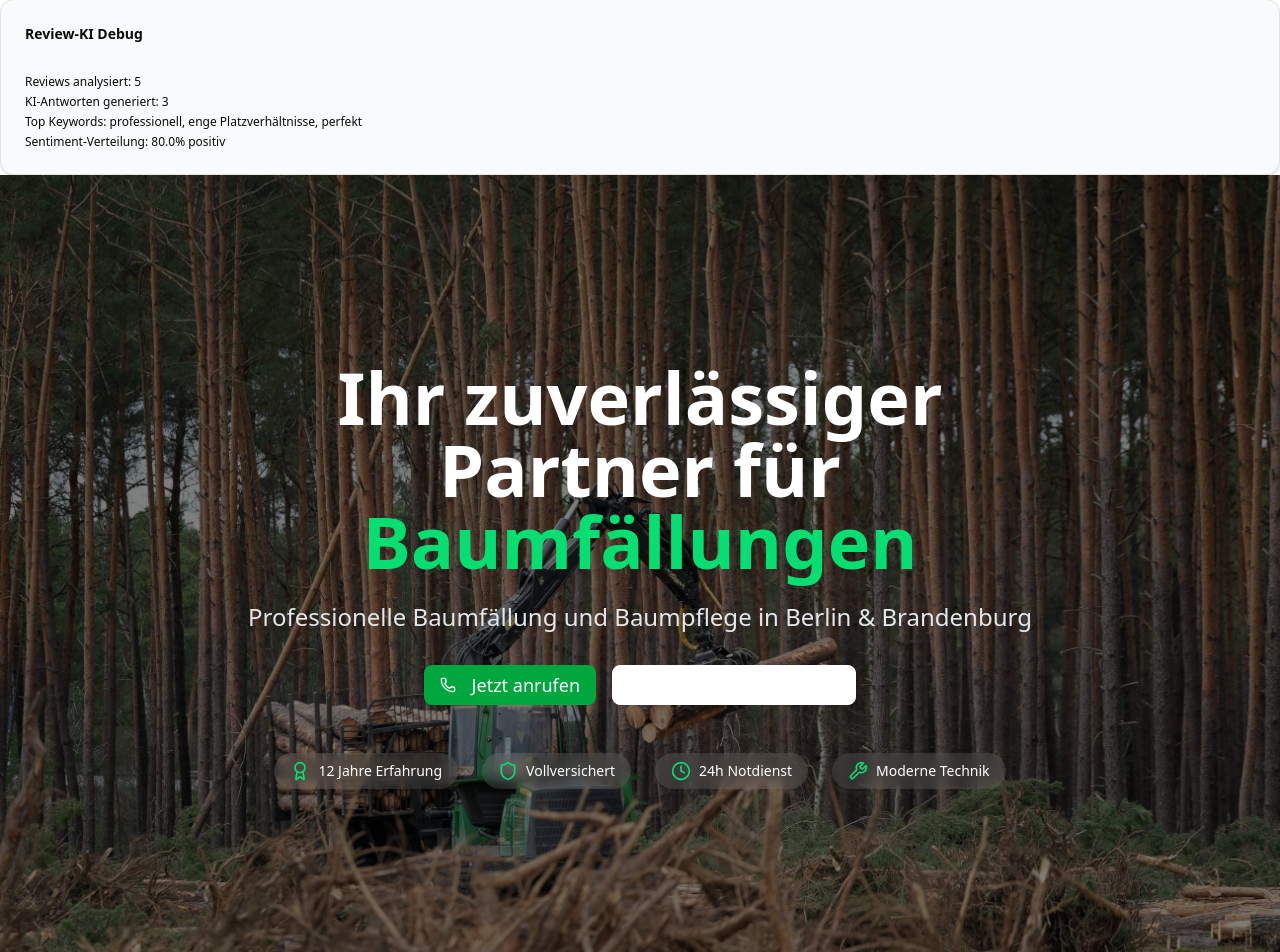
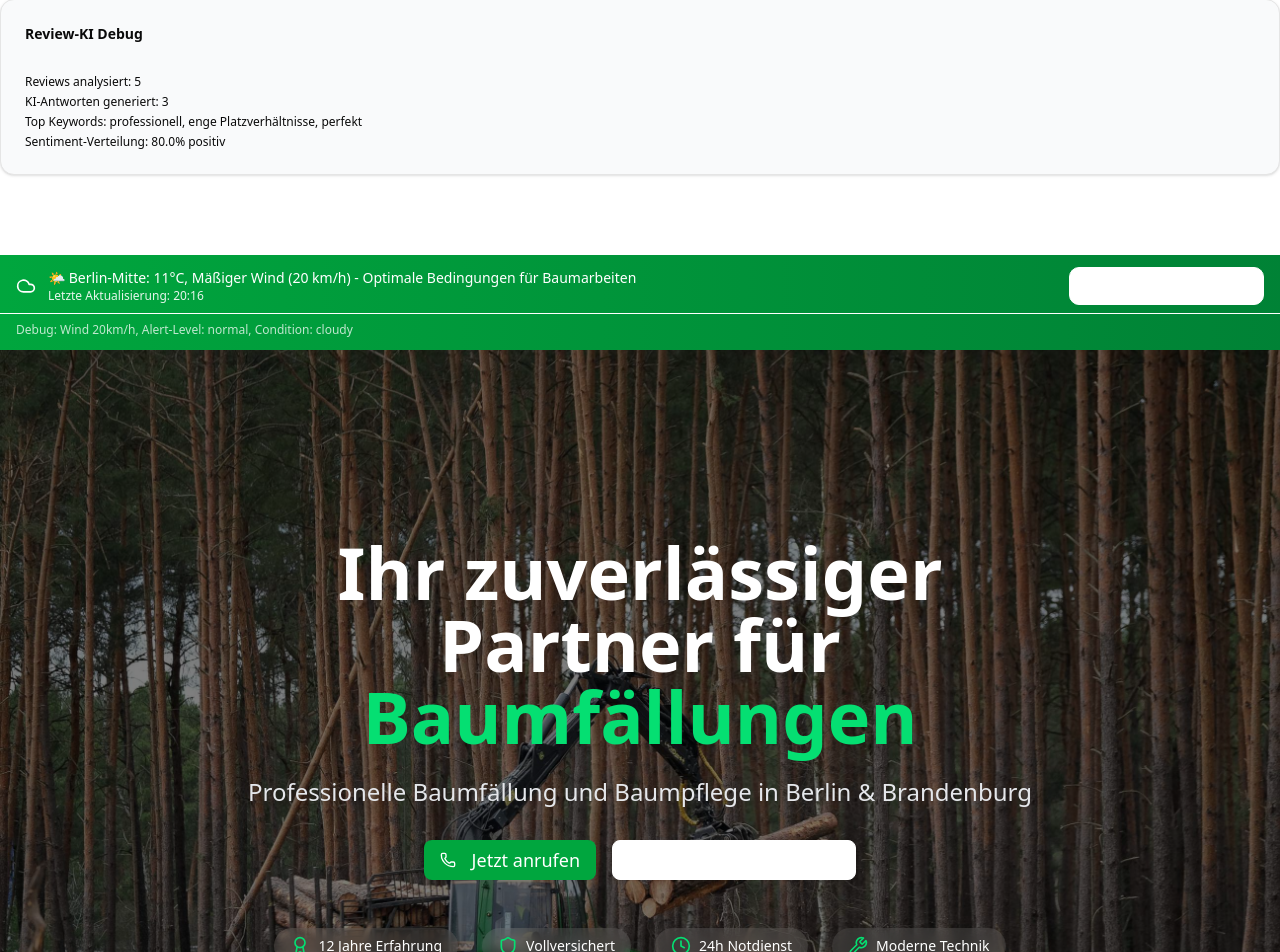
Before and after one commit to baumfaeller24/baumfaeller24_website2, a React (Vite) app: page / in a window 1280 px wide. Shown: the part 5342-6294 px from the top of the page. Built offline with nearby package versions, Linux system fonts and the light colour scheme; no server answers.

Commit message:
Add WeatherBanner: Real-time weather integration with storm warning system

```diff
--- a/src/App.jsx
+++ b/src/App.jsx
@@ -8,6 +8,7 @@ import SeasonalContentAI from './components/SeasonalContentAI.jsx'
 import HyperlocalContentAI from './components/HyperlocalContentAI.jsx'
 import CompetitorMonitoringAI from './components/CompetitorMonitoringAI.jsx'
 import ReviewManagementAI from './components/ReviewManagementAI.jsx'
+import WeatherBanner from './components/WeatherBanner.jsx'
 import './App.css'
 import heroBackground from './assets/hero-background.jpg'
 import treeEquipment from './assets/tree-equipment.jpg'
@@ -98,6 +99,11 @@ function App() {
           </div>
         </div>
       </nav>
+
+      {/* Weather Banner - Dynamic weather integration */}
+      <div className="pt-20"> {/* Account for fixed navigation */}
+        <WeatherBanner />
+      </div>
 
       {/* Hero Section */}
       <section id="home" className="relative h-screen flex items-center justify-center overflow-hidden">
--- /dev/null
+++ b/src/components/WeatherBanner.jsx
@@ -0,0 +1,218 @@
+import React, { useState, useEffect } from 'react';
+import { Cloud, CloudRain, Sun, Wind, AlertTriangle, Phone } from 'lucide-react';
+
+const WeatherBanner = () => {
+  const [weather, setWeather] = useState(null);
+  const [alertLevel, setAlertLevel] = useState('normal');
+  const [loading, setLoading] = useState(true);
+
+  // Simulierte Wetterdaten für Demo (später durch echte API ersetzen)
+  const simulateWeatherData = () => {
+    const currentHour = new Date().getHours();
+    const isStormySeason = true; // Herbst/Winter
+
+    // Simuliere verschiedene Wetterbedingungen basierend auf Tageszeit
+    let windSpeed, temperature, condition;
+
+    if (currentHour >= 6 && currentHour <= 18) {
+      // Tagsüber - moderate Bedingungen
+      windSpeed = Math.random() * 30 + 10; // 10-40 km/h
+      temperature = Math.random() * 10 + 12; // 12-22°C
+      condition = windSpeed > 25 ? 'windy' : 'partly-cloudy';
+    } else {
+      // Nachts - potentiell stürmischer
+      windSpeed = Math.random() * 40 + 20; // 20-60 km/h
+      temperature = Math.random() * 8 + 8; // 8-16°C
+      condition = windSpeed > 45 ? 'storm' : windSpeed > 30 ? 'windy' : 'cloudy';
+    }
+
+    // Gelegentlich Sturm simulieren (10% Chance)
+    if (Math.random() < 0.1 && isStormySeason) {
+      windSpeed = Math.random() * 30 + 50; // 50-80 km/h
+      condition = 'storm';
+    }
+
+    return {
+      location: 'Berlin-Mitte',
+      temperature: Math.round(temperature),
+      windSpeed: Math.round(windSpeed),
+      condition,
+      description: getWeatherDescription(condition, windSpeed),
+      timestamp: new Date().toLocaleTimeString('de-DE', {
+        hour: '2-digit',
+        minute: '2-digit'
+      })
+    };
+  };
+
+  const getWeatherDescription = (condition, windSpeed) => {
+    if (windSpeed > 50) return 'Sturm';
+    if (windSpeed > 30) return 'Starker Wind';
+    if (windSpeed > 15) return 'Mäßiger Wind';
+    return 'Leichter Wind';
+  };
+
+  const determineAlertLevel = (windSpeed) => {
+    if (windSpeed > 50) return 'storm';
+    if (windSpeed > 30) return 'warning';
+    return 'normal';
+  };
+
+  const getWeatherIcon = (condition) => {
+    switch (condition) {
+      case 'storm':
+        return <Wind className="w-5 h-5 animate-bounce" />;
+      case 'windy':
+        return <Wind className="w-5 h-5" />;
+      case 'rainy':
+        return <CloudRain className="w-5 h-5" />;
+      case 'cloudy':
+        return <Cloud className="w-5 h-5" />;
+      default:
+        return <Sun className="w-5 h-5" />;
+    }
+  };
+
+  const getAlertContent = (weather, level) => {
+    const { location, temperature, windSpeed, description, timestamp } = weather;
+
+    switch (level) {
+      case 'storm':
+        return {
+          icon: <AlertTriangle className="w-5 h-5 animate-pulse" />,
+          message: `🚨 STURMWARNUNG ${location}: ${temperature}°C, ${description} (${windSpeed} km/h) - NOTDIENST AKTIVIERT!`,
+          cta: 'NOTFALL HOTLINE',
+          ctaIcon: <Phone className="w-4 h-4" />,
+          phone: '030 65 94 00 49',
+          bgClass: 'bg-gradient-to-r from-red-600 to-red-700 text-white',
+          pulseClass: 'animate-pulse'
+        };
+
+      case 'warning':
+        return {
+          icon: <AlertTriangle className="w-5 h-5" />,
+          message: `⚠️ ${location}: ${temperature}°C, ${description} (${windSpeed} km/h) - Erhöhte Vorsicht bei Baumarbeiten`,
+          cta: 'Sicherheitscheck buchen',
+          ctaIcon: <Wind className="w-4 h-4" />,
+          phone: '030 65 94 00 49',
+          bgClass: 'bg-gradient-to-r from-orange-500 to-orange-600 text-white',
+          pulseClass: ''
+        };
+
+      default:
+        return {
+          icon: getWeatherIcon(weather.condition),
+          message: `🌤️ ${location}: ${temperature}°C, ${description} (${windSpeed} km/h) - Optimale Bedingungen für Baumarbeiten`,
+          cta: 'Termin vereinbaren',
+          ctaIcon: <Sun className="w-4 h-4" />,
+          phone: '030 65 94 00 49',
+          bgClass: 'bg-gradient-to-r from-green-600 to-green-700 text-white',
+          pulseClass: ''
+        };
+    }
+  };
+
+  const updateWeather = () => {
+    setLoading(true);
+
+    // Simuliere API-Aufruf Verzögerung
+    setTimeout(() => {
+      const weatherData = simulateWeatherData();
+      const level = determineAlertLevel(weatherData.windSpeed);
+
+      setWeather(weatherData);
+      setAlertLevel(level);
+      setLoading(false);
+    }, 500);
+  };
+
+  useEffect(() => {
+    updateWeather();
+
+    // Update alle 15 Minuten (in Produktion)
+    // Für Demo: Update alle 30 Sekunden
+    const interval = setInterval(updateWeather, 30000);
+
+    return () => clearInterval(interval);
+  }, []);
+
+  if (loading || !weather) {
+    return (
+      <div className="w-full bg-gray-100 py-3">
+        <div className="container mx-auto px-4">
+          <div className="flex items-center justify-center space-x-2 text-gray-600">
+            <Wind className="w-4 h-4 animate-spin" />
+            <span className="text-sm">Wetterdaten werden geladen...</span>
+          </div>
+        </div>
+      </div>
+    );
+  }
+
+  const alertContent = getAlertContent(weather, alertLevel);
+
+  return (
+    <div className={`w-full py-3 transition-all duration-500 ${alertContent.bgClass} ${alertContent.pulseClass}`}>
+      <div className="container mx-auto px-4">
+        <div className="flex items-center justify-between flex-wrap gap-2">
+          {/* Wetter-Information */}
+          <div className="flex items-center space-x-3 flex-1 min-w-0">
+            <div className="flex-shrink-0">
+              {alertContent.icon}
+            </div>
+            <div className="flex-1 min-w-0">
+              <p className="text-sm font-medium truncate">
+                {alertContent.message}
+              </p>
+              <p className="text-xs opacity-90">
+                Letzte Aktualisierung: {weather.timestamp}
+              </p>
+            </div>
+          </div>
+
+          {/* Call-to-Action */}
+          <div className="flex items-center space-x-2 flex-shrink-0">
+            <button
+              onClick={() => window.location.href = `tel:${alertContent.phone}`}
+              className="flex items-center space-x-2 bg-white bg-opacity-20 hover:bg-opacity-30
+                         px-4 py-2 rounded-lg transition-all duration-200 text-sm font-medium
+                         backdrop-blur-sm border border-white border-opacity-20"
+            >
+              {alertContent.ctaIcon}
+              <span className="hidden sm:inline">{alertContent.cta}</span>
+              <span className="sm:hidden">{alertContent.phone}</span>
+            </button>
+          </div>
+        </div>
+
+        {/* Zusätzliche Sturm-Information */}
+        {alertLevel === 'storm' && (
+          <div className="mt-2 pt-2 border-t border-white border-opacity-20">
+            <div className="flex items-center justify-between text-xs">
+              <span className="opacity-90">
+                🌪️ Automatischer Notdienst-Modus aktiviert
+              </span>
+              <span className="opacity-90">
+                24/7 Verfügbar • Sofortige Hilfe
+              </span>
+            </div>
+          </div>
+        )}
+      </div>
+
+      {/* Debug-Information (nur in Entwicklung sichtbar) */}
+      {process.env.NODE_ENV === 'development' && (
+        <div className="mt-2 pt-2 border-t border-white border-opacity-20">
+          <div className="container mx-auto px-4">
+            <p className="text-xs opacity-75">
+              Debug: Wind {weather.windSpeed}km/h, Alert-Level: {alertLevel},
+              Condition: {weather.condition}
+            </p>
+          </div>
+        </div>
+      )}
+    </div>
+  );
+};
+
+export default WeatherBanner;
```
Also changed, not shown: 1 other file (tests, documents, lock files or other folders).
